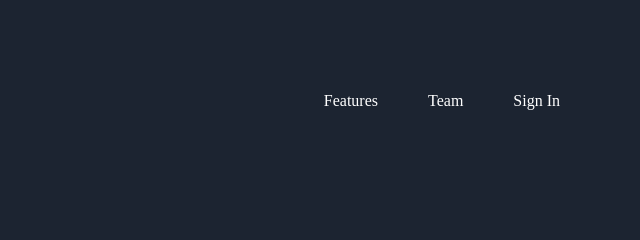
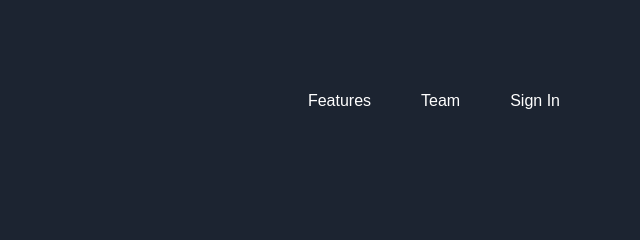
Before and after one commit to AleksandarV91/Fylo-dark-theme-landing-page-master, a plain HTML site: page index.html in a window 1280 px wide. Shown: the top 240 px of the page, 640-1280 px from the left. Drawn offline with Linux system fonts and the light colour scheme.

Commit message:
font change

```diff
--- a/css/style.css
+++ b/css/style.css
@@ -82,6 +82,7 @@ header {
 .nav-links {
   display: flex;
   column-gap: 0.71rem;
+  font-family: var(--raleway);
 }
 
 .intro-image img {
```
